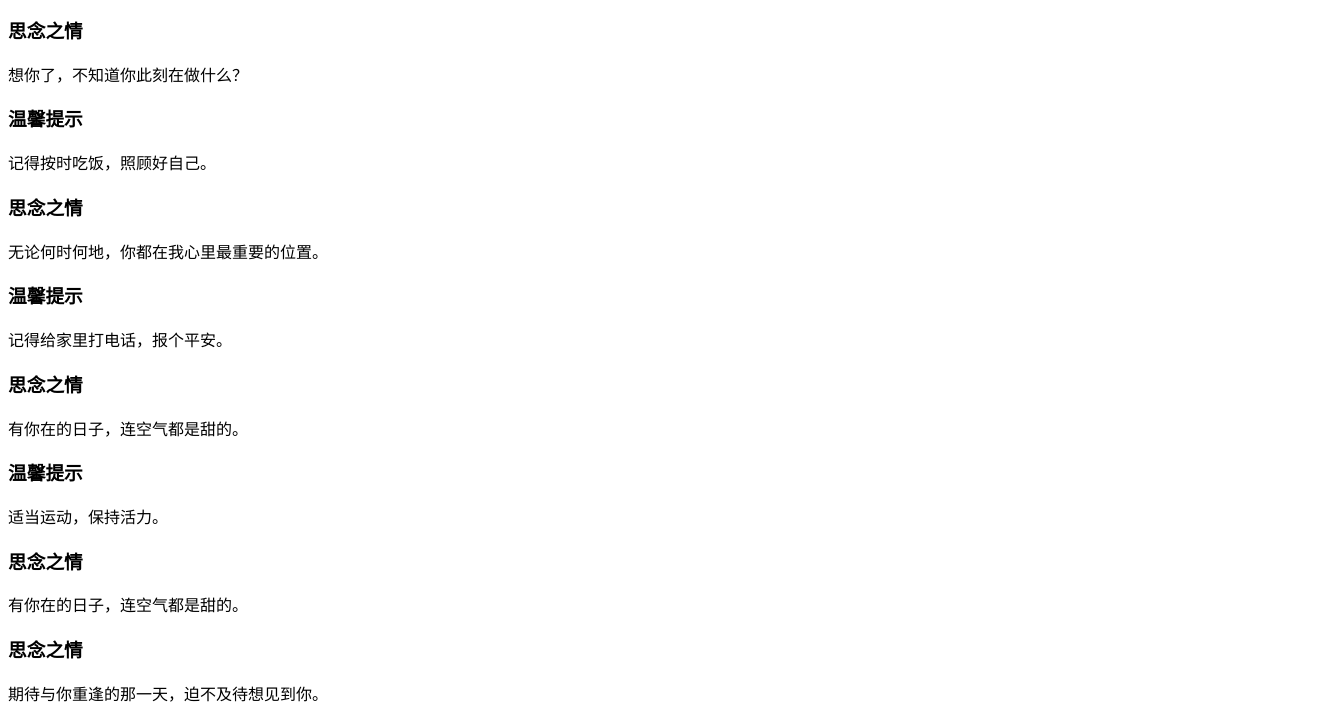
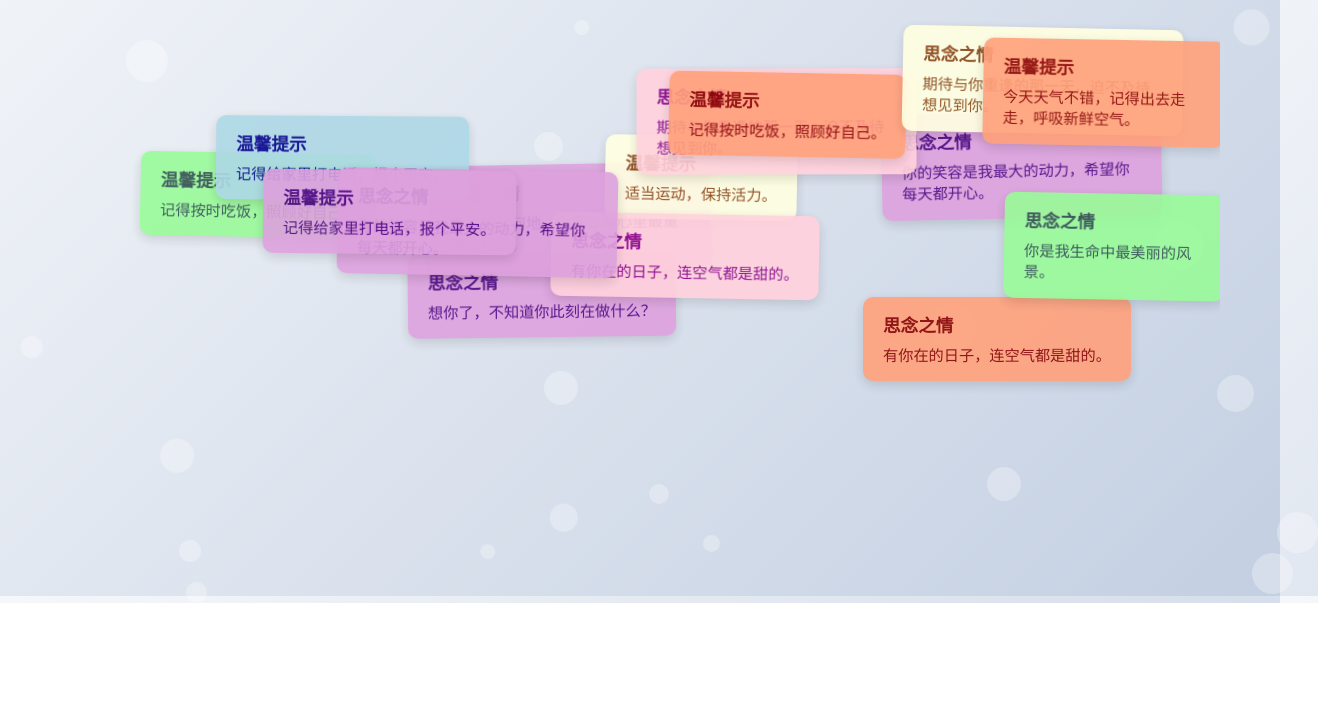
Before and after one commit to sdxhtpl1133-collab/zhiufu, a plain HTML site: page index.html in a window 1280 px wide. Shown: the part 204-920 px from the top of the page, 1318 px wide, since content can reach past the window. After the commit the page ends 807 px from the top, so only its background shows below. Drawn offline with Linux system fonts and the light colour scheme.

Commit message:
Fix HTML structure and link stylesheet correctly

```diff
--- a/index.html
+++ b/index.html
@@ -4,7 +4,7 @@
     <meta charset="UTF-8">
     <meta name="viewport" content="width=device-width, initial-scale=1.0">
     <title>温馨祝福</title>
-    <link rel="stylesheet" href="style.css script.js">
+    <link rel="stylesheet" href="style.css ">
 </head>
 <body>
     <div class="container">
@@ -16,4 +16,5 @@
     </div>
     <script src="script.js"></script>
 </body>
+
 </html>
```
